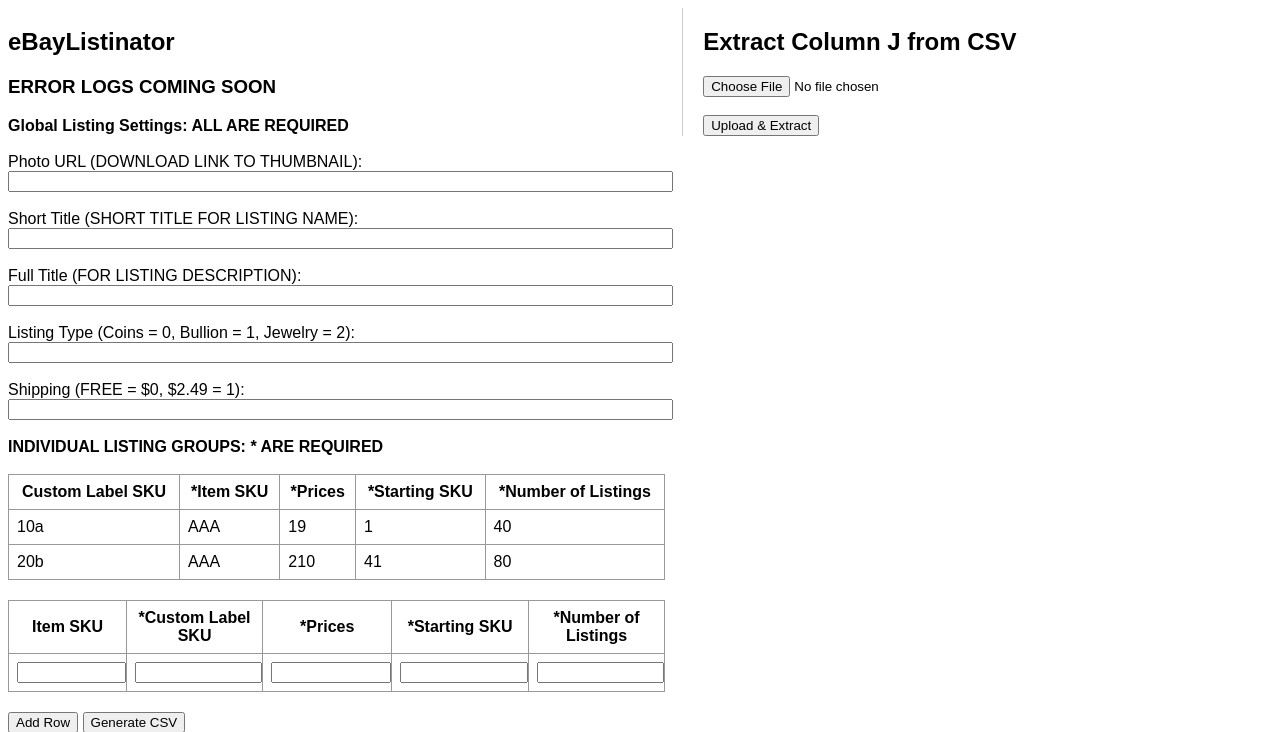
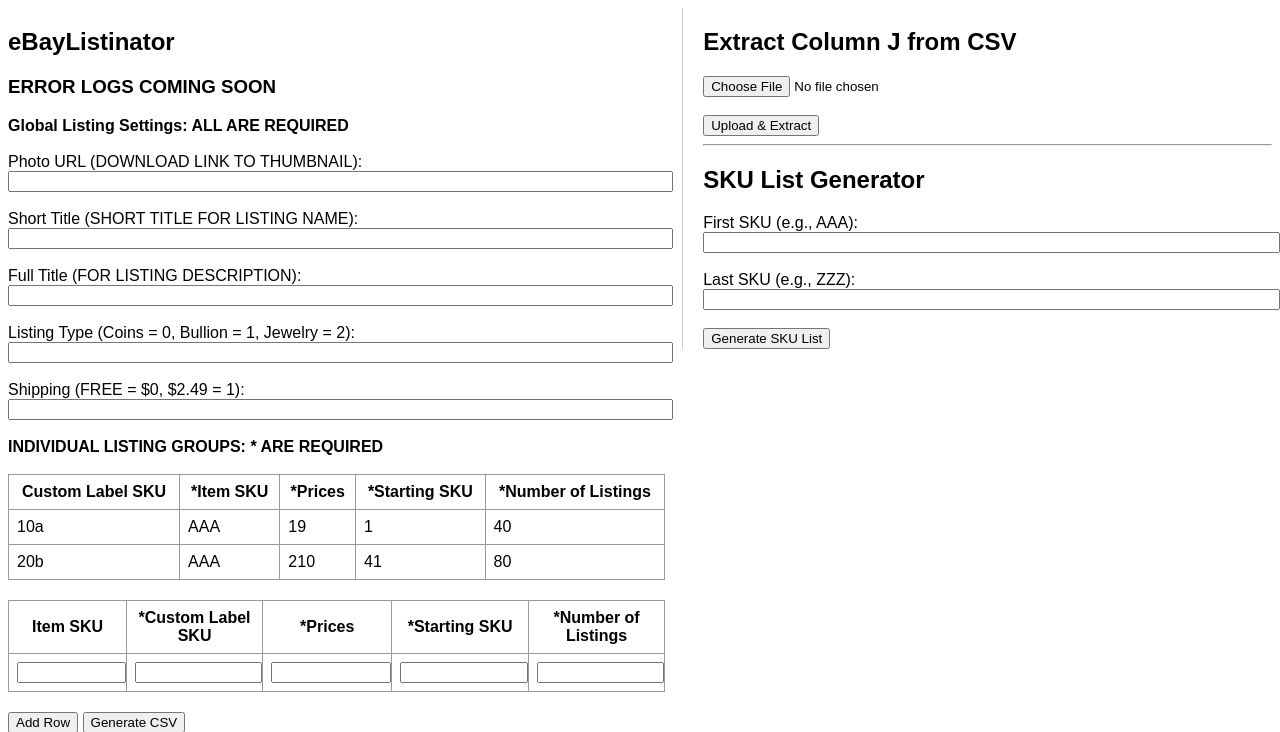
Before and after one commit to Vixcalibur/ebaylistinator, a FastAPI app: page / in a window 1280 px wide. Shown: the top 732 px of the page. Run offline with FastAPI, Linux system fonts and the light colour scheme.

Commit message:
Update index.html: added sku maker

```diff
--- a/templates/index.html
+++ b/templates/index.html
@@ -141,6 +141,19 @@
         <h3>Result</h3>
         <textarea readonly>{{ '\n'.join(column_data) }}</textarea>
         {% endif %}
+
+<hr>
+<h2>SKU List Generator</h2>
+<form action="/generate-sku-list" method="post">
+  <label for="first_sku">First SKU (e.g., AAA):</label><br>
+  <input type="text" id="first_sku" name="first_sku" maxlength="3" required><br><br>
+
+  <label for="last_sku">Last SKU (e.g., ZZZ):</label><br>
+  <input type="text" id="last_sku" name="last_sku" maxlength="3" required><br><br>
+
+  <button type="submit">Generate SKU List</button>
+</form>
+
     </div>
 
 </div>
```
